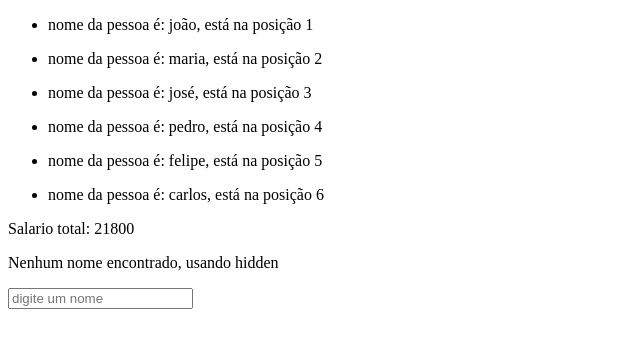
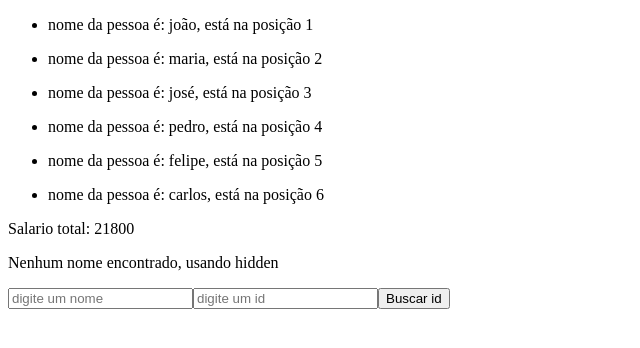
Before and after one commit to leonamfx/Angular, an Angular app: page / in a window 1280 px wide. Shown: the top 348 px of the page, without its empty margins (0-640 px from the left). Built offline with nearby package versions, Linux system fonts and the light colour scheme.

Commit message:
Exemplo 7

```diff
--- a/src/app/app.component.html
+++ b/src/app/app.component.html
@@ -20,3 +20,6 @@
     {{nomeFiltro}}
   </li>
 </ul>
+<input #parametroid placeholder="digite um id"/>
+<button (click) = "retorno = buscarId(parametroid.value)">Buscar id</button>
+<p *ngIf="retorno !=undefined">{{retorno.id}} - {{retorno.nome}}</p>
--- a/src/app/app.component.ts
+++ b/src/app/app.component.ts
@@ -22,6 +22,7 @@
       (soma,pessoa) => soma + pessoa.salario,0);
 
   }
+
   buscar(valor: string){
     this.nomesFiltro = [];
 
@@ -51,6 +52,11 @@
     this.nomesFiltro = this.nomes.filter(
       (nome) => nome.toLowerCase().includes(valor.toLowerCase()));
 
+
+  }
+
+  buscarId(id) {
+    return this.pessoas.find(pessoa => pessoa.id ==id);
   }
 
 }
```
